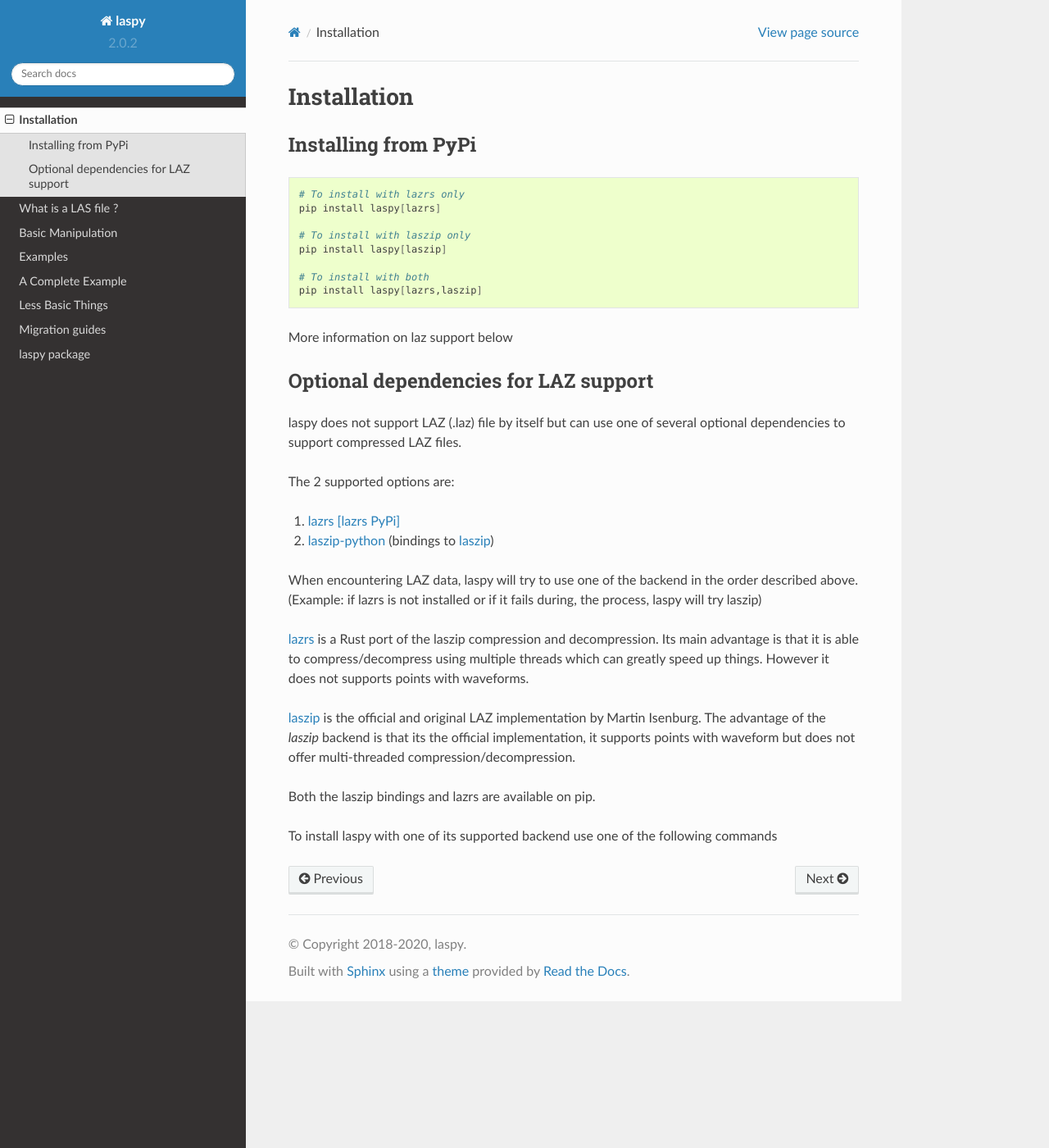
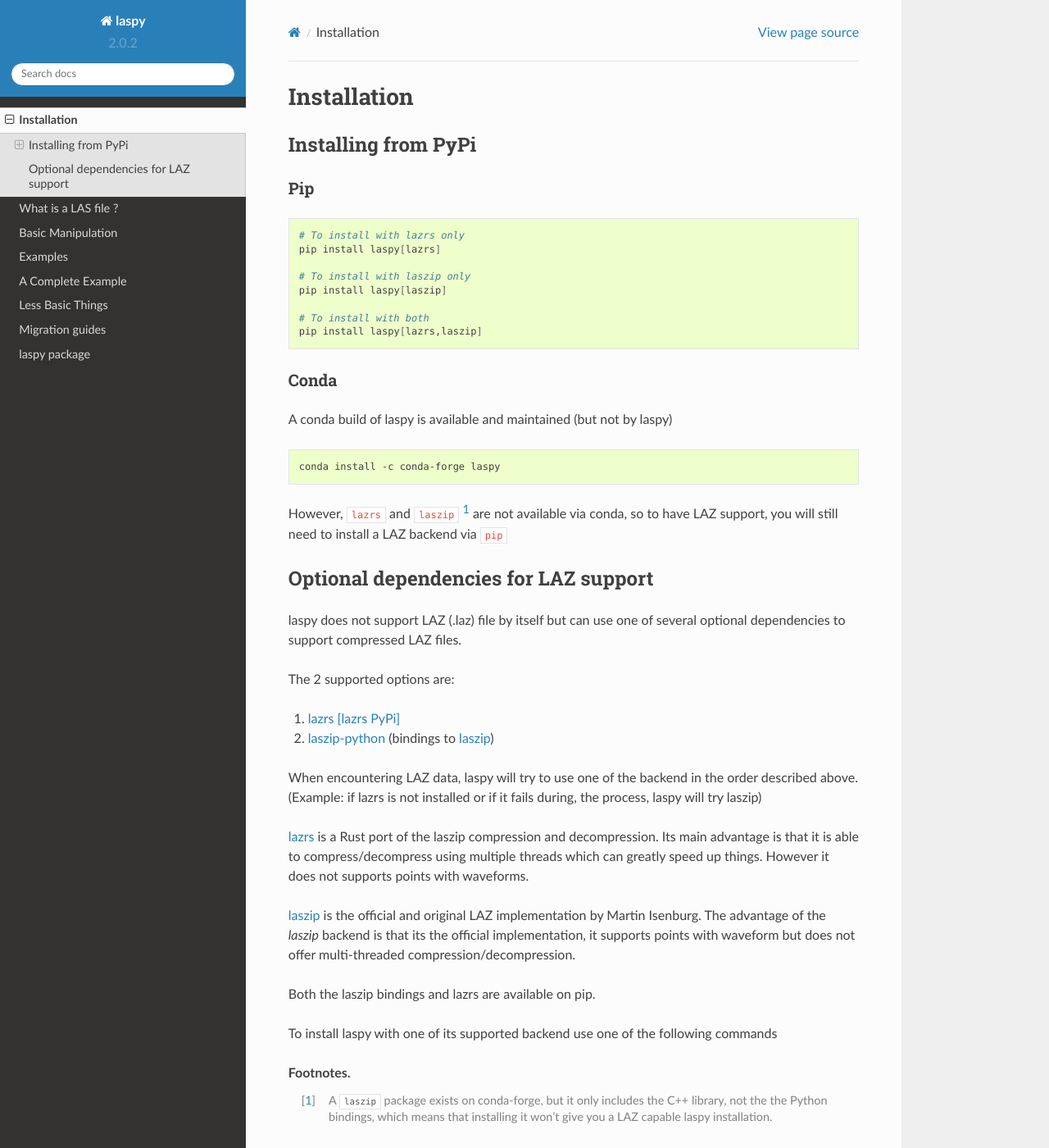
Before and after one commit to laspy/laspy, a Sphinx documentation site: the page built from docs/installation.rst, in a window 1280 px wide and 1400 px high. Shown: the whole window at 82% size. Built offline with Sphinx 7.4.7 and the Read the Docs theme 2.0.0, drawn with Linux system fonts in a browser that asks for light colours.

Commit message:
Talk about conda in installtion section of the docs

```diff
--- a/docs/installation.rst
+++ b/docs/installation.rst
@@ -7,6 +7,8 @@
 Installing from PyPi
 ====================
 
+Pip
+____
 
 .. code-block:: shell
 
@@ -19,8 +21,19 @@
     # To install with both
     pip install laspy[lazrs,laszip]
 
+Conda
+_____
 
-More information on laz support below
+A conda build of laspy is available and maintained (but not by laspy)
+
+.. code-block:: shell
+
+    conda install -c conda-forge laspy
+
+However, ``lazrs`` and ``laszip`` [#f1]_ are not available via conda, so to have LAZ support, you will
+still need to install a LAZ backend via ``pip``
+
+
 
 Optional dependencies for LAZ support
 =====================================
@@ -55,3 +68,10 @@
 .. _laszip-python: https://github.com/tmontaigu/laszip-python
 .. _laszip: https://github.com/LASzip/LASzip
 .. _[lazrs PyPi]: https://pypi.org/project/lazrs/
+
+
+
+.. rubric:: Footnotes.
+
+.. [#f1] A ``laszip`` package exists on conda-forge, but it only includes the C++ library, not the the Python
+         bindings, which means that installing it won't give you a LAZ capable laspy installation.
```
